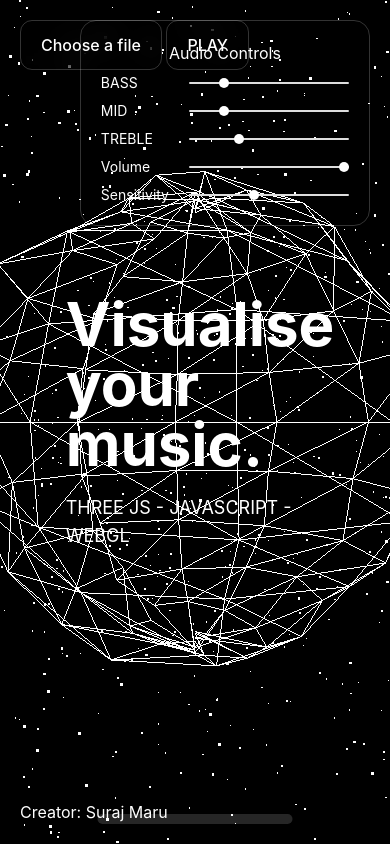
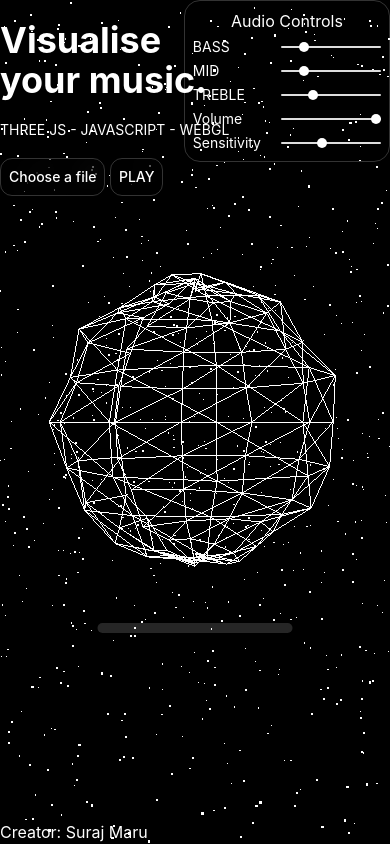
Before and after one commit to surajmaru/3d-audio-visualizer-threejs, a website built with Vite: page index.html in a window 390 px wide. Built offline with nearby package versions, Linux system fonts and the light colour scheme.

Commit message:
mobile responsive

```diff
--- a/index.css
+++ b/index.css
@@ -82,3 +82,15 @@
   background: white;
   border-radius: 999px;
 }
+
+@media (max-width: 600px) {
+  .custom-slider {
+    -webkit-appearance: none; /* Override default styling */
+    appearance: none;
+    width: 100px;
+    height: 2px; /* Track thickness */
+    background: #ddd; /* Track background color */
+    border-radius: 4px;
+    outline: none;
+  }
+}
--- a/index.html
+++ b/index.html
@@ -5,6 +5,7 @@
     <title>Responsive Audio - THREE JS</title>
     <link rel="icon" type="image/jpeg" href="./logo/logo2.jpg" />
     <meta name="description" content="My first three.js app" />
+    <meta name="viewport" content="width=device-width, initial-scale=1.0" />
     <style>
       body {
         margin: 0;
@@ -12,31 +13,32 @@
       }
     </style>
     <link href="./index.css" rel="stylesheet" />
+    <script src="https://cdn.jsdelivr.net/npm/@tailwindcss/browser@4"></script>
   </head>
   <body>
-    <div class="absolute top-5 left-5 z-10">
+    <div class="absolute md:top-5 md:left-5 top-6/32 left-0 z-10">
       <input type="file" accept="audio/*" id="audioInput" class="hidden" />
 
       <label
         for="audioInput"
-        class="inline-flex items-center gap-2 px-5 py-3 backdrop-blur-md border border-white/20 rounded-xl text-white font-medium cursor-pointer transition-all duration-300 hover:scale-105 active:scale-95"
+        class="inline-flex items-center md:px-5 md:py-3 text-md text-sm p-2 backdrop-blur-md border border-white/20 rounded-xl text-white font-medium cursor-pointer transition-all duration-300 hover:scale-105 active:scale-95"
       >
         <span id="fileText">Choose a file</span>
       </label>
 
       <h2
         id="play"
-        class="inline-flex items-center gap-2 px-5 py-3 backdrop-blur-md border border-white/20 rounded-xl text-white font-medium cursor-pointer transition-all duration-300 hover:scale-105 active:scale-95"
+        class="inline-flex items-center md:px-5 md:py-3 text-md p-2 text-sm backdrop-blur-md border border-white/20 rounded-xl text-white font-medium cursor-pointer transition-all duration-300 hover:scale-105 active:scale-95"
       >
         PLAY
       </h2>
     </div>
 
     <div
-      class="absolute top-5 right-5 z-10 flex flex-col justify-center items-center gap-10"
+      class="absolute md:top-5 top-0 md:right-5 right-0 z-10 flex flex-col justify-center items-center"
     >
       <div
-        class="flex flex-col items-center justify-center gap-2 slider-div border border-white/20 p-5 rounded-2xl w-full]"
+        class="flex flex-col items-center justify-center md:gap-2 gap-1 slider-div border border-white/20 md:p-5 p-2 rounded-2xl w-full"
       >
         <h2 class="text-white">Audio Controls</h2>
         <div class="flex justify-between items-center w-full gap-5">
@@ -103,14 +105,18 @@
     </div>
 
     <div
-      class="absolute top-1/2 left-50 transform -translate-x-1/2 -translate-y-1/2 z-10 flex flex-col justify-center gap-5"
+      class="absolute md:top-[40%] md:left-10 top-5 z-10 flex flex-col justify-center gap-5"
     >
-      <h1 class="text-6xl text-white font-bold">Visualise <br />your music.</h1>
-      <h2 class="text-white text-lg">THREE JS - JAVASCRIPT - WEBGL</h2>
+      <h1 class="text-4xl md:text-6xl text-white font-bold">
+        Visualise <br />your music.
+      </h1>
+      <h2 class="text-white ms:text-lg text-sm">
+        THREE JS - JAVASCRIPT - WEBGL
+      </h2>
     </div>
 
-    <div class="absolute bottom-5 left-5 z-10 text-white">
-      <h1>
+    <div class="absolute md:bottom-5 md:left-5 bottom-0 left-0 z-10 text-white">
+      <h1 class="">
         Creator:
         <a
           href="https://surajthedev.com"
@@ -127,12 +133,10 @@
         start="0"
         value="0"
         max="1"
-        class="absolute bottom-5 left-1/2 transform -translate-x-1/2 w-1/2 h-2 rounded-full"
+        class="absolute md:bottom-5 bottom-1/4 left-1/2 transform -translate-x-1/2 w-1/2 h-2 rounded-full"
       />
     </div>
-    <!-- <script type="module" src="./scripts/rotating-cube.js"></script> -->
-    <!-- <script type="module" src="./scripts/drawing-lines.js"></script> -->
+
     <script type="module" src="./scripts/audio-reactive-sphere.js"></script>
-    <script src="https://cdn.jsdelivr.net/npm/@tailwindcss/browser@4"></script>
   </body>
 </html>
--- a/package.json
+++ b/package.json
@@ -1,6 +1,7 @@
 {
   "dependencies": {
     "@tailwindcss/vite": "^4.3.2",
+    "motion": "^12.42.2",
     "tailwindcss": "^4.3.2",
     "three": "^0.185.1"
   },
--- a/scripts/audio-reactive-sphere.js
+++ b/scripts/audio-reactive-sphere.js
@@ -32,7 +32,30 @@ const wire = new THREE.Mesh(
 
 scene.add(wire);
 
-camera.position.z = 5;
+let cameraRadius;
+// let cameraRadius = 5;
+// // camera.position.z = 5;
+
+// if (window.innerWidth < 600) {
+//   cameraRadius = 10;
+// }
+
+function updateCameraRadius() {
+  cameraRadius = window.innerWidth < 1000 ? 8 : 5;
+  console.log(window.innerWidth);
+  console.log(cameraRadius);
+}
+
+updateCameraRadius();
+
+window.addEventListener("resize", () => {
+  updateCameraRadius();
+
+  camera.aspect = window.innerWidth / window.innerHeight;
+  camera.updateProjectionMatrix();
+
+  renderer.setSize(window.innerWidth, window.innerHeight);
+});
 
 // particles
 const particleCount = 6000;
@@ -271,8 +294,8 @@ function animate(time) {
   //   camera rotate
   const radius = 5;
   const speed = 0.15; // lower = slower
-  camera.position.x = Math.cos(timeSeconds * speed) * radius;
-  camera.position.z = Math.sin(timeSeconds * speed) * radius;
+  camera.position.x = Math.cos(timeSeconds * speed) * cameraRadius;
+  camera.position.z = Math.sin(timeSeconds * speed) * cameraRadius;
   camera.lookAt(0, 0, 0);
 
   renderer.render(scene, camera);
@@ -282,8 +305,11 @@ function animate(time) {
     const currentTime =
       sound.context.currentTime - sound._startedAt + sound._progress;
     const duration = sound.buffer?.duration;
-    const progress = duration ? currentTime / duration : 0;
-    progressBar.value = progress;
+    // const progress = duration ? currentTime / duration : 0;
+    // progressBar.value = progress;
+    if (duration) {
+      progressBar.value = (currentTime % duration) / duration;
+    }
   } else {
     progressBar.value = 0;
   }
```
Also changed, not shown: 1 other file.
